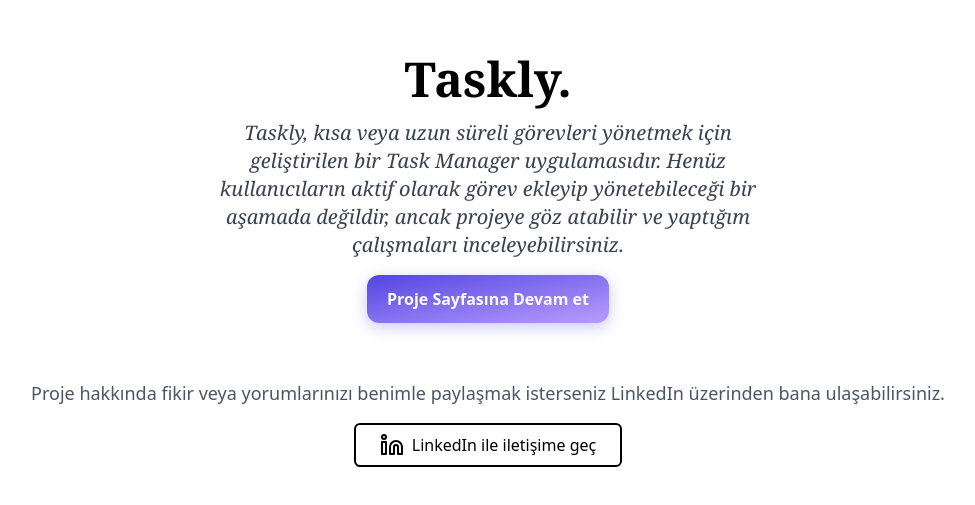
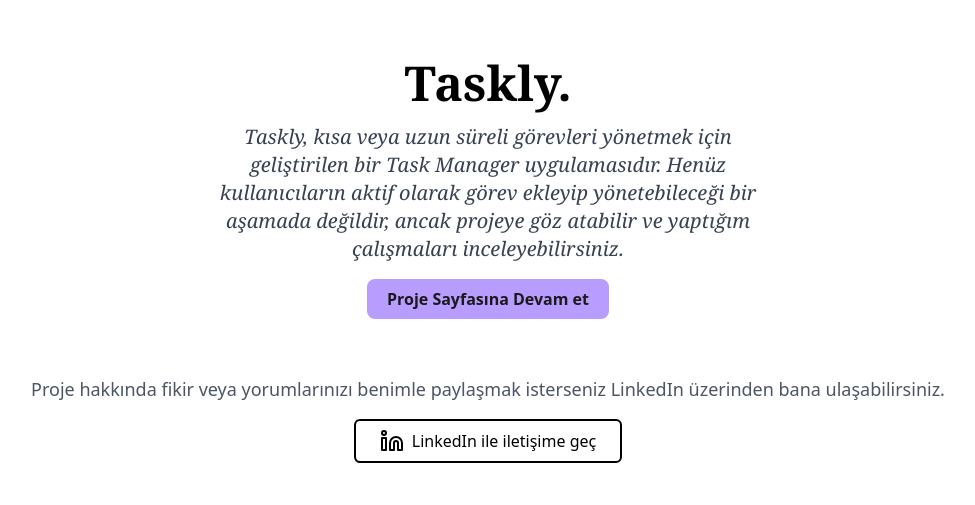
Before and after one commit to feyzanrsnr/Task_Manager_Website, a React (Vite) app: page / in a window 1280 px wide. Shown: the part 139-644 px from the top of the page, without its empty margins (152-1127 px from the left). Built offline with nearby package versions, Linux system fonts and the light colour scheme.

Commit message:
button renkleri güncellendi

```diff
--- a/src/components/Button.jsx
+++ b/src/components/Button.jsx
@@ -155,7 +155,7 @@
       type={type}
       disabled={disabled}
       className={clsx(
-        "relative h-12 rounded-xl font-semibold transition-all duration-300 ease-in-out flex items-center justify-center gap-2",
+        "rounded-lg font-semibold transition-all duration-300 ease-in-out flex items-center justify-center",
         "focus:outline-none",
 
         // Hover / Active Animasyon
@@ -165,33 +165,32 @@
         // 🎨 Primary
         variant === "primary" &&
           mode === "light" &&
-          "bg-gradient-to-br from-cosmos to-amethyst text-light-background shadow-[0_4px_15px_rgba(82,70,224,0.3)] hover:shadow-[0_8px_25px_rgba(82,70,224,0.5)]",
+          "bg-amethyst text-light-text",
         variant === "primary" &&
           mode === "dark" &&
-          "bg-gradient-to-br from-[#7B61FF] to-[#4BC9FF] text-white shadow-[0_4px_15px_rgba(123,97,255,0.3)] hover:shadow-[0_8px_25px_rgba(75,201,255,0.5)]",
+          "bg-sunrise text-light-text",
 
         // Outline
         variant === "outline" &&
         mode === "light" &&
-        "border-2 border-cosmos text-cosmos bg-white/90 hover:bg-cosmos hover:text-light-background shadow-sm hover:shadow-md px-4 py-1.5 h-auto min-h-[36px] rounded-lg",
+        "border-2 border-light-text text-light-text bg-light-background hover:bg-light-text hover:text-light-background shadow-sm hover:shadow-md px-4 py-1.5 h-auto min-h-[36px] rounded-lg",
 
         variant === "outline" &&
         mode === "dark" &&
-        "border-2 border-[#4BC9FF] text-[#4BC9FF] bg-white/10 hover:bg-[#4BC9FF] hover:text-black shadow-sm hover:shadow-md px-4 py-1.5 h-auto min-h-[36px] rounded-lg",
+        "border-2 border-dark-text text-dark-text bg-dark-background hover:bg-dark-text hover:text-dark-background shadow-sm hover:shadow-md px-4 py-1.5 h-auto min-h-[36px] rounded-lg",
 
         // 🎨 Ghost
         variant === "ghost" &&
           mode === "light" &&
-          "bg-transparent text-cosmos hover:bg-cosmos/10",
+          "bg-light-text text-white",
         variant === "ghost" &&
           mode === "dark" &&
-          "bg-transparent text-[#4BC9FF] hover:bg-[#4BC9FF]/10",
-
+          "bg-dark-text text-light-text",
         // 📏 Size
         size === "sm" && "px-3 py-1 text-sm rounded-lg",
-        size === "md" && "px-5 py-2 text-base",
-        size === "lg" && "px-6 py-3 text-lg",
-        size === "full" && "w-[250px] text-base",
+        size === "md" && "px-5 py-2 text-md",
+        size === "lg" && "px-3 py-2 w-32 text-lg",
+        size === "full" && "h-10 w-[250px] text-base",
 
         className
       )}
--- a/src/components/TaskCard.jsx
+++ b/src/components/TaskCard.jsx
@@ -49,7 +49,7 @@
   const taskDateStatus = calculateTaskDateStatus(startDate,endDate);
 
   // card içerik stilleri
-  const cardClasses = `bg-gradient-to-br from-blue-500/50 to-blue-400/50 backdrop-blur-md dark:bg-gradient-to-br dark:from-blue-600 dark:to-blue-400  rounded-2xl p-4 w-80 h-[200px] max-h-[300px] text-white shadow-lg hover:transition-all hover:translate-y-2 cursor-pointer `;
+  const cardClasses = `bg-gradient-to-br from-blue-400 to-blue-300 backdrop-blur-md dark:bg-gradient-to-br dark:from-blue-700 dark:to-blue-500  rounded-2xl p-4 w-80 h-[200px] max-h-[300px] text-white shadow-lg hover:transition-all hover:translate-y-2 cursor-pointer `;
 
   const getStatusIcon = () => {
     switch (status) {
--- a/src/pages/calendar-page/CalendarPage.jsx
+++ b/src/pages/calendar-page/CalendarPage.jsx
@@ -349,7 +349,7 @@
       </div>
 
       {/* Takvim */}
-      <div className="w-full md:w-[900px]">
+      <div className="w-full md:w-[700px] lg:w-[900px]">
         <FullCalendar
           ref={calendarRef}
           plugins={[dayGridPlugin, interactionPlugin]}
--- a/src/pages/pomodoro-page/PomodoroPage.jsx
+++ b/src/pages/pomodoro-page/PomodoroPage.jsx
@@ -99,13 +99,13 @@
       <div ref={containerRef} className='flex flex-col items-center justify-center gap-20'>
       <div className='flex gap-1 md:gap-10'>
 
-        <Button variant='primary'
+        <Button variant='ghost' size='lg'
          mode={isFullScreen ? "fullscreen" : theme === "dark" ? "dark" : "light"}
         onClick={() => setMode("pomodoro")}>pomodoro</Button>
 
-        <Button variant='primary'  mode={isFullScreen ? "fullscreen" : theme === "dark" ? "dark" : "light"} onClick={() => setMode("short")}>short break</Button>
+        <Button variant='ghost' size='lg'  mode={isFullScreen ? "fullscreen" : theme === "dark" ? "dark" : "light"} onClick={() => setMode("short")}>short break</Button>
 
-        <Button variant='primary'  mode={isFullScreen ? "fullscreen" : theme === "dark" ? "dark" : "light"} onClick={() => setMode("long")}>long break</Button>
+        <Button variant='ghost' size='lg'  mode={isFullScreen ? "fullscreen" : theme === "dark" ? "dark" : "light"} onClick={() => setMode("long")}>long break</Button>
 
       </div>
 
@@ -113,13 +113,13 @@
 
       <div className='flex items-center gap-3'>
 
-        <Button variant='primary' size='lg' mode={isFullScreen ? "fullscreen" : theme === "dark" ? "dark" : "light"} onClick={toggleTimer}>
+        <Button variant='ghost' size='lg' mode={isFullScreen ? "fullscreen" : theme === "dark" ? "dark" : "light"} onClick={toggleTimer}>
           {isRunning ? "PAUSE" : "START"}
         </Button>
 
-        <RotateCcw md:size={30} className='cursor-pointer' onClick={resetTimer}
+        <RotateCcw size={30} className='cursor-pointer hover:scale-[1.3]' onClick={resetTimer}
         />
-        <Fullscreen md:size={30} className='cursor-pointer' onClick={toggleFullScreen} />
+        <Fullscreen size={30} className='cursor-pointer hover:scale-[1.3]' onClick={toggleFullScreen} />
       </div>
     </div>
     </div>
--- a/src/pages/tasks-page/TasksPage.jsx
+++ b/src/pages/tasks-page/TasksPage.jsx
@@ -27,7 +27,7 @@
 
 
                 <Link className='fixed bottom-3 left-116 md:left-56' to={"/tasks/create"}>
-               <Button variant='primary' mode={theme === "dark" ? "dark" : "light"}>Create new task</Button>
+               <Button variant='outline' mode={theme === "dark" ? "dark" : "light"}>Create new task</Button>
               </Link>
 
       </div>
--- a/tailwind.config.js
+++ b/tailwind.config.js
@@ -12,10 +12,10 @@
     extend: {
 
         colors: {
-          midnight : "#000c46",
-          cosmos : "#5246e0",
-          cloud : "#d8d8ef",
-          deepsea : "#2c2a9d",
+          midnight : "#4b578a",
+          cosmos : "#8d85f2",
+          cloud : "#f0f0fa",
+          deepsea :"#6a68c9",
           aqua : "#8fe0ea",
           mist : "#a3a7c3",
           amethyst :"#b99cff",
```
